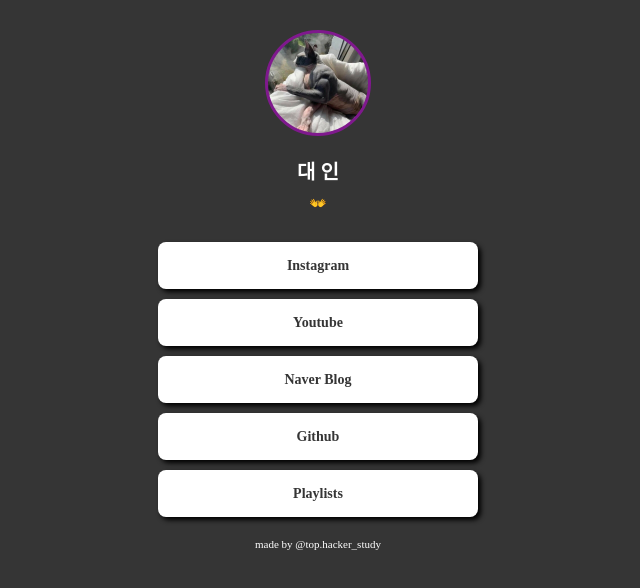
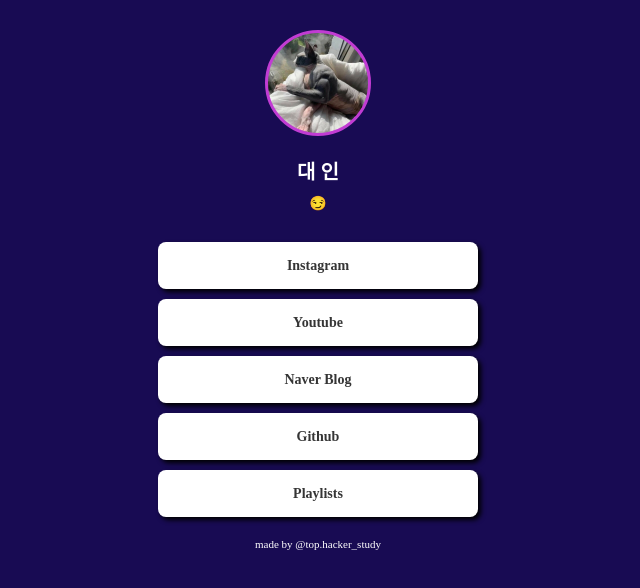
Before and after one commit to 1iiIIIiiiin/profilelink-clone, a plain HTML site: page index.html in a window 1280 px wide. Shown: the whole page, without its empty margins (322-962 px from the left). Drawn offline with Linux system fonts and the light colour scheme; a web font is replaced by a local one.

Commit message:
Update index.html

```diff
--- a/index.html
+++ b/index.html
@@ -15,7 +15,7 @@
                 font-family: "Pretendard",serif;
             }
             body {
-                background-color: #353535;
+                background-color: #180b53;
             }
 
             .profile {
@@ -24,7 +24,7 @@
 
                 background-color: rgb(0, 0, 0);
                 border-radius: 100%;
-                border : 3px solid rgb(127, 25, 141);
+                border : 3px solid rgb(193, 60, 211);
                 background-image: url('cat.jpg');
                 background-position: center;
                 background-size: cover;
@@ -93,11 +93,11 @@
         <div class="wrap">
             <div class="profile"></div>
             <h1 class="main">대 인</h1>
-            <p class="sub">👐</p>
+            <p class="sub">😏</p>
             <a target="_blank" href="https://www.instagram.com/j_adult_/">Instagram</a>
             <a target="_blank" href="https://www.youtube.com/channel/UCDdJ8_-kGgejbvrRfxLMCOQ/featured">Youtube</a>
             <a target="_blank" href="https://blog.naver.com/eodls35378">Naver Blog</a>
-            <a target="_blank" href="https://github.com/jeremy-gymrat">Github</a>
+            <a target="_blank" href="https://github.com/1iiIIIiiiin">Github</a>
             <a target="_blank" href="https://www.youtube.com/playlist?list=PLHJSOZ-QFarAca4lN5Fe_GHQBLTpF9M7n">Playlists</a>
             <p class="source">made by @top.hacker_study</p>
         </div>
```
